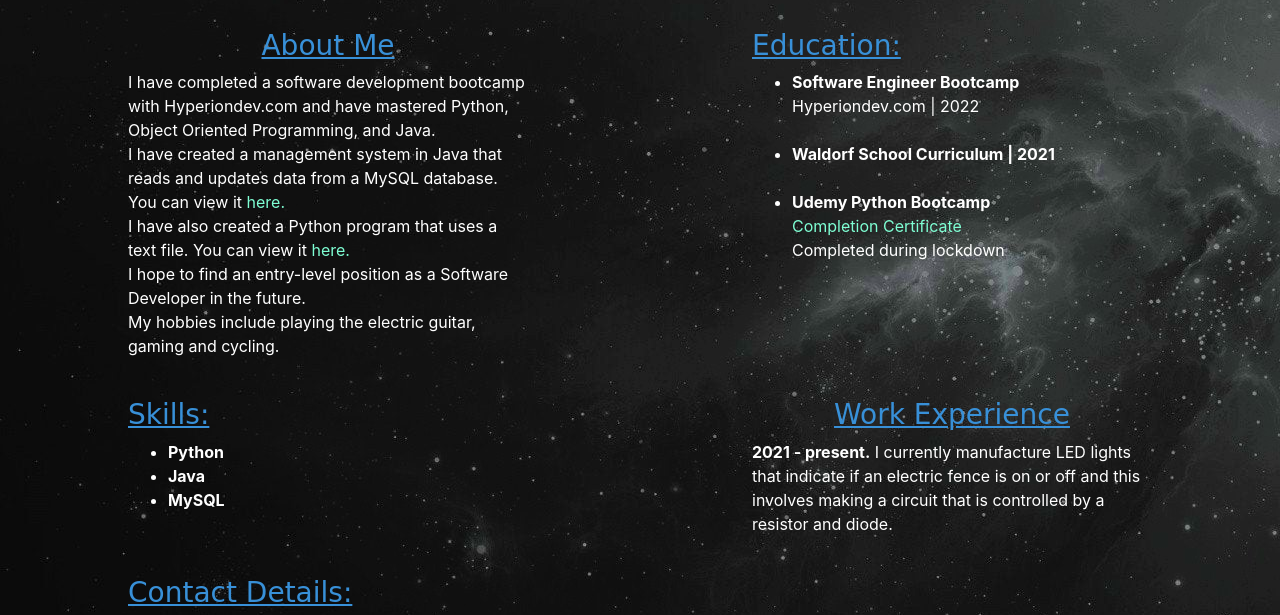
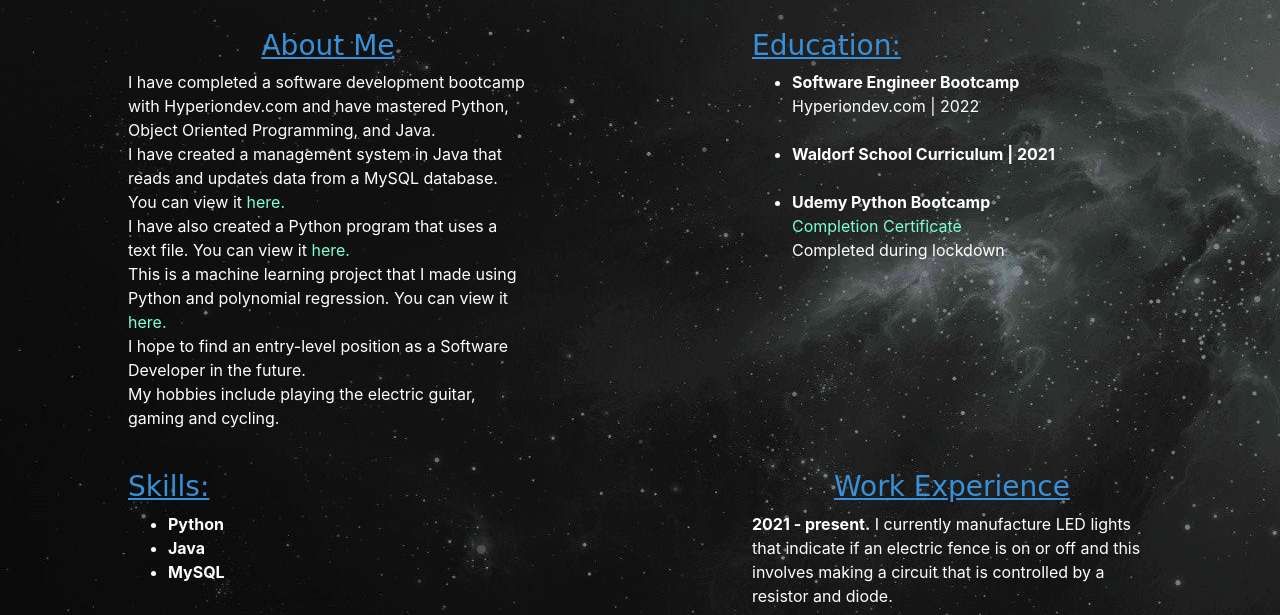
Before and after one commit to LucMayne/Luc_Mayne_Resume, a plain HTML site: page index.html in a window 1280 px wide. Shown: the part 156-771 px from the top of the page. Drawn offline with nearby package versions, Linux system fonts and the light colour scheme.

Commit message:
Update index.html

```diff
--- a/index.html
+++ b/index.html
@@ -39,6 +39,10 @@
                     I have also created a Python program that uses a text file. You can view it
                     <!-- Github link to Python project -->
                     <a target="_blank" href="https://github.com/LucMayne/project3Level1">here.</a> <br>
+
+                    This is a machine learning project that I made using Python and polynomial regression. You can view it
+                    <!-- Github link to machine learing python project -->
+                    <a target="_blank" href="https://github.com/LucMayne/ML_Project">here.</a> <br>
 
                     I hope to find an entry-level position as a Software Developer in the future. <br>
                     My hobbies include playing the electric guitar, gaming and cycling.
```
